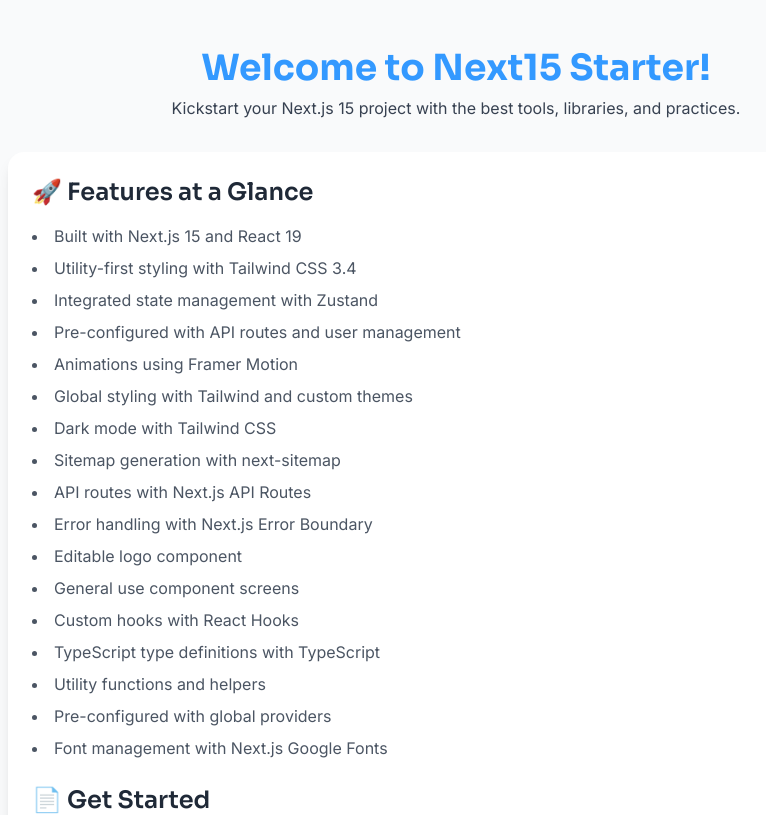
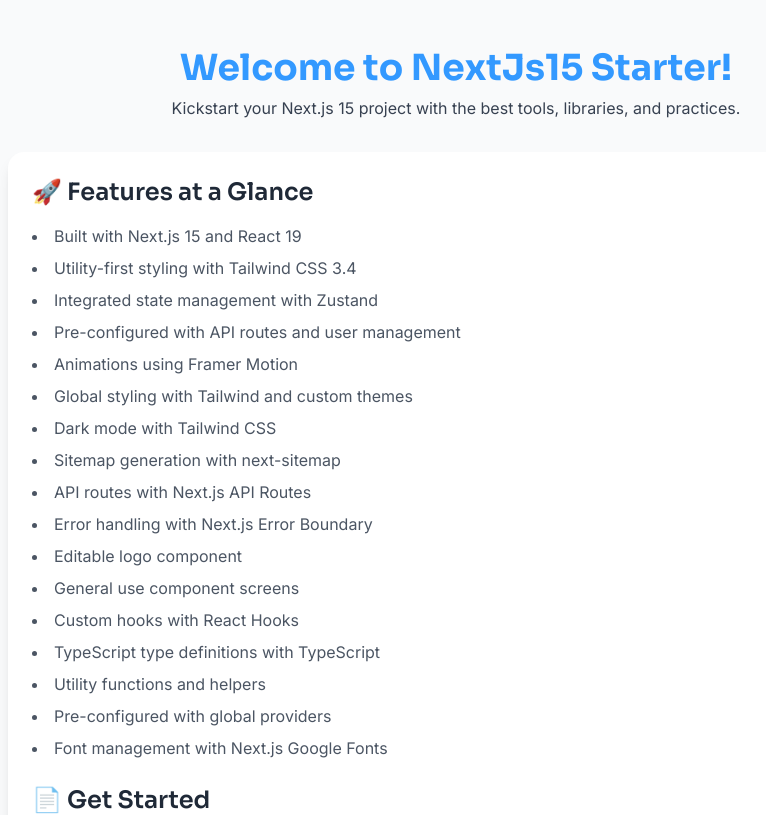
Before and after one commit to Tomilola-ng/nextjs15-starter, a Next.js app: page / in a window 1280 px wide. Shown: the top 815 px of the page, without its empty margins (184-950 px from the left). Built offline with nearby package versions, Linux system fonts and the light colour scheme.

Commit message:
Proper Repo Naming

```diff
--- a/app/(home)/demo.tsx
+++ b/app/(home)/demo.tsx
@@ -5,7 +5,7 @@
     <div className="min-h-screen bg-gray-50 flex flex-col items-center justify-center pSm py-12 maxContainer">
       <header className="mb-8 text-center">
         <h1 className="text-4xl font-bold text-primary-400 font-heading">
-          Welcome to Next15 Starter!
+          Welcome to NextJs15 Starter!
         </h1>
         <p className="text-gray-700 mt-2">
           Kickstart your Next.js 15 project with the best tools, libraries, and
@@ -74,7 +74,7 @@
             Read Next.js Documentation
           </a>
           <a
-            href="https://github.com/Tomilola-ng/next15-starter"
+            href="https://github.com/Tomilola-ng/nextJs15-starter"
             target="_blank"
             rel="noopener noreferrer"
             className="w-full md:w-auto bg-gray-100 text-gray-800 text-center px-6 py-3 rounded-md shadow hover:bg-gray-200"
--- a/config/site.ts
+++ b/config/site.ts
@@ -1,5 +1,5 @@
 export const _siteConfig = {
-  name: "Next15 Starter",
+  name: "NextJs15 Starter",
   domain: "nextjs15-starter.vercel.app",
   desc: "Kickstart your Next.js 15 project with the best tools, libraries, and practices.",
   menuLinks: [
```
Also changed, not shown: 1 other file (tests, documents, lock files or other folders).
